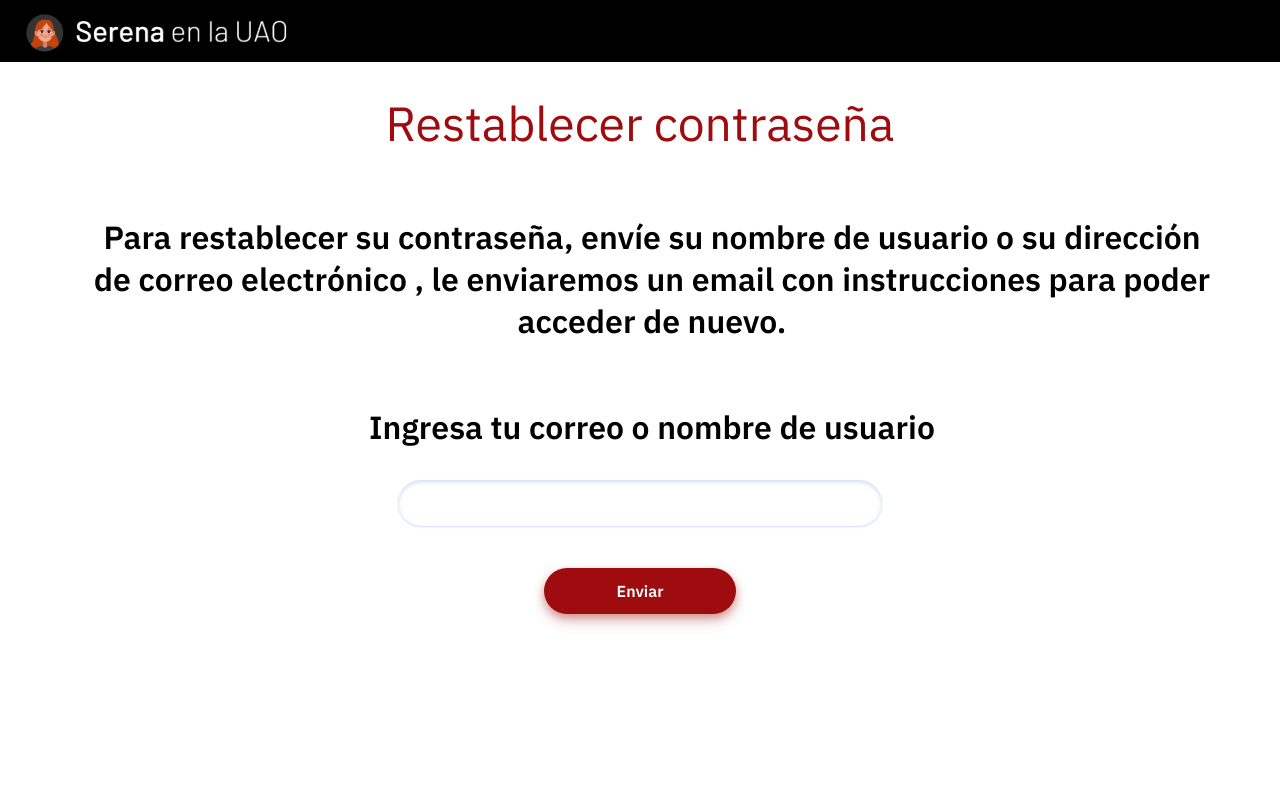
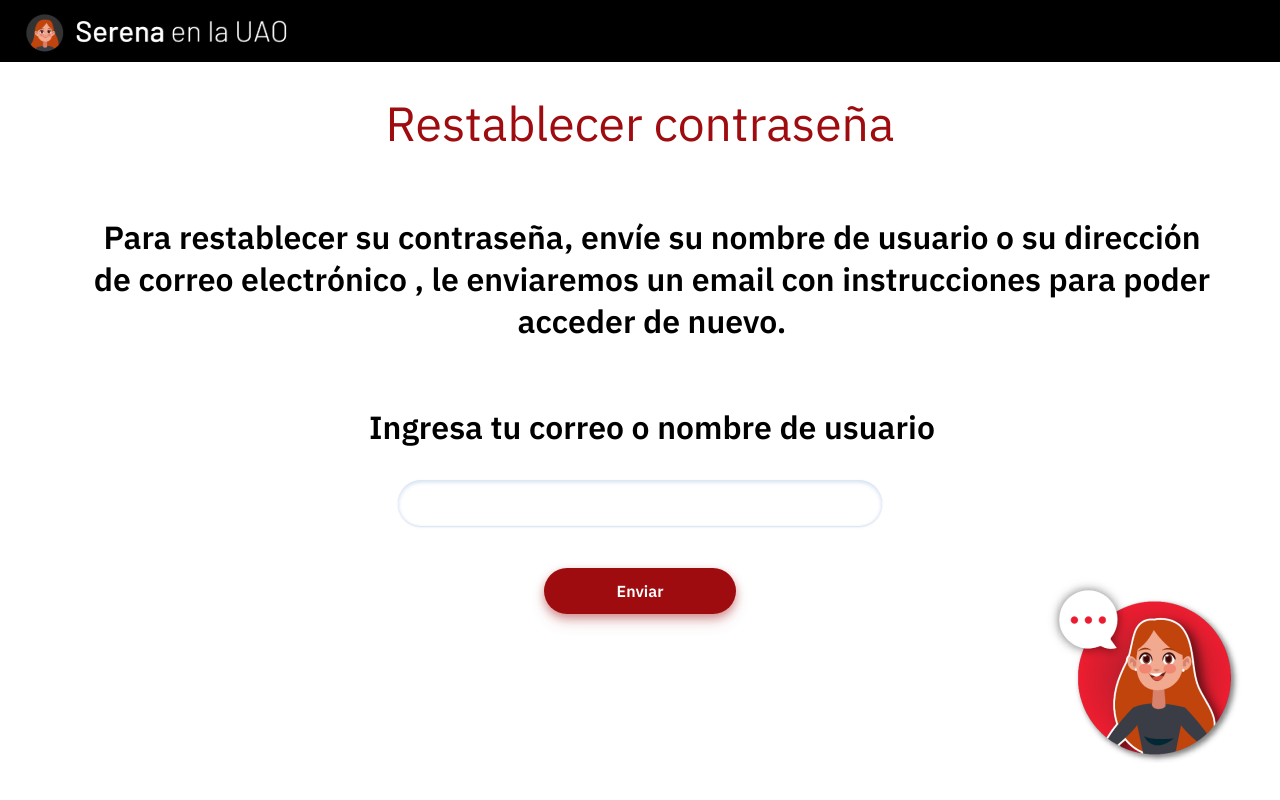
Before and after one commit to wildchamo/SerenaUAO, a React (Create React App) app in the folder finalweb/: page /restablecer in a window 1280 px wide. Built offline with nearby package versions, Linux system fonts and the light colour scheme.

Commit message:
boton soporte restablecer

```diff
--- a/finalweb/src/paginas/restablecer/restablecer.css
+++ b/finalweb/src/paginas/restablecer/restablecer.css
@@ -39,3 +39,12 @@
     margin: 0 auto;
     margin-top: 42px;
 }
+
+.botonSoporte{
+    position: fixed;
+    right: 2em;
+    bottom: 2em;
+    padding: 0.3em;
+    text-align: center;
+    cursor: pointer;
+}
--- a/finalweb/src/paginas/restablecer/restablecer.js
+++ b/finalweb/src/paginas/restablecer/restablecer.js
@@ -6,7 +6,7 @@ import Campo from "../../componentes/Campo/Campo";
 import Modal from "./modal.js";
 import Headerr from "../../componentes/headerr/headerr.js";
 import "./restablecer.css";
-
+import Soporte from "../../imagenes/soporte.png";
 class Restablecer extends Component {
   constructor() {
     super();
@@ -47,6 +47,9 @@ class Restablecer extends Component {
           </button>
         </div>
 
+        <img className="botonSoporte" src={Soporte}></img>
+
+
         <Modal show={this.state.show} handleClose={this.hideModal}>
           <h2>Correo enviado con éxito</h2>
           <p className="parrafoModal">
```
